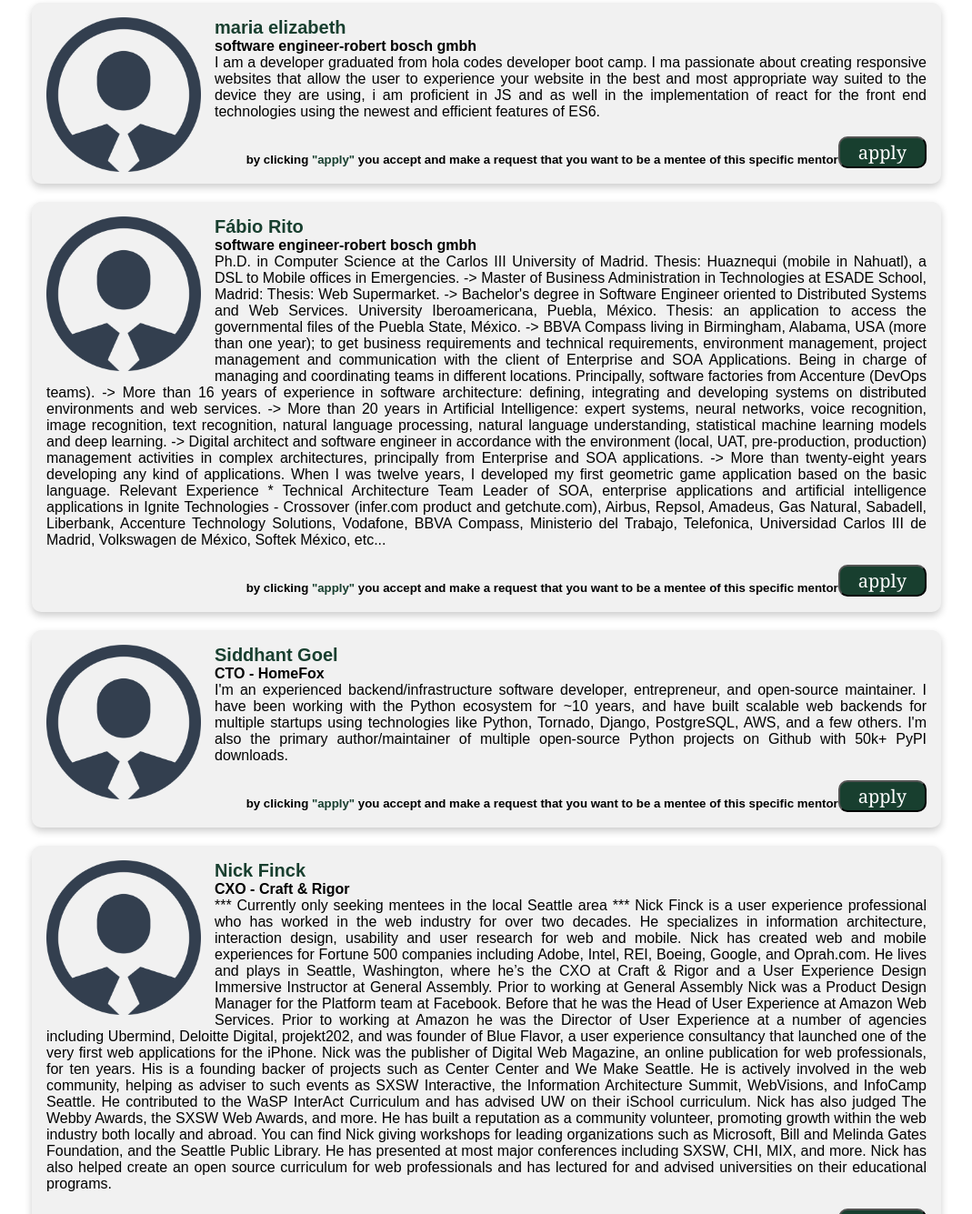
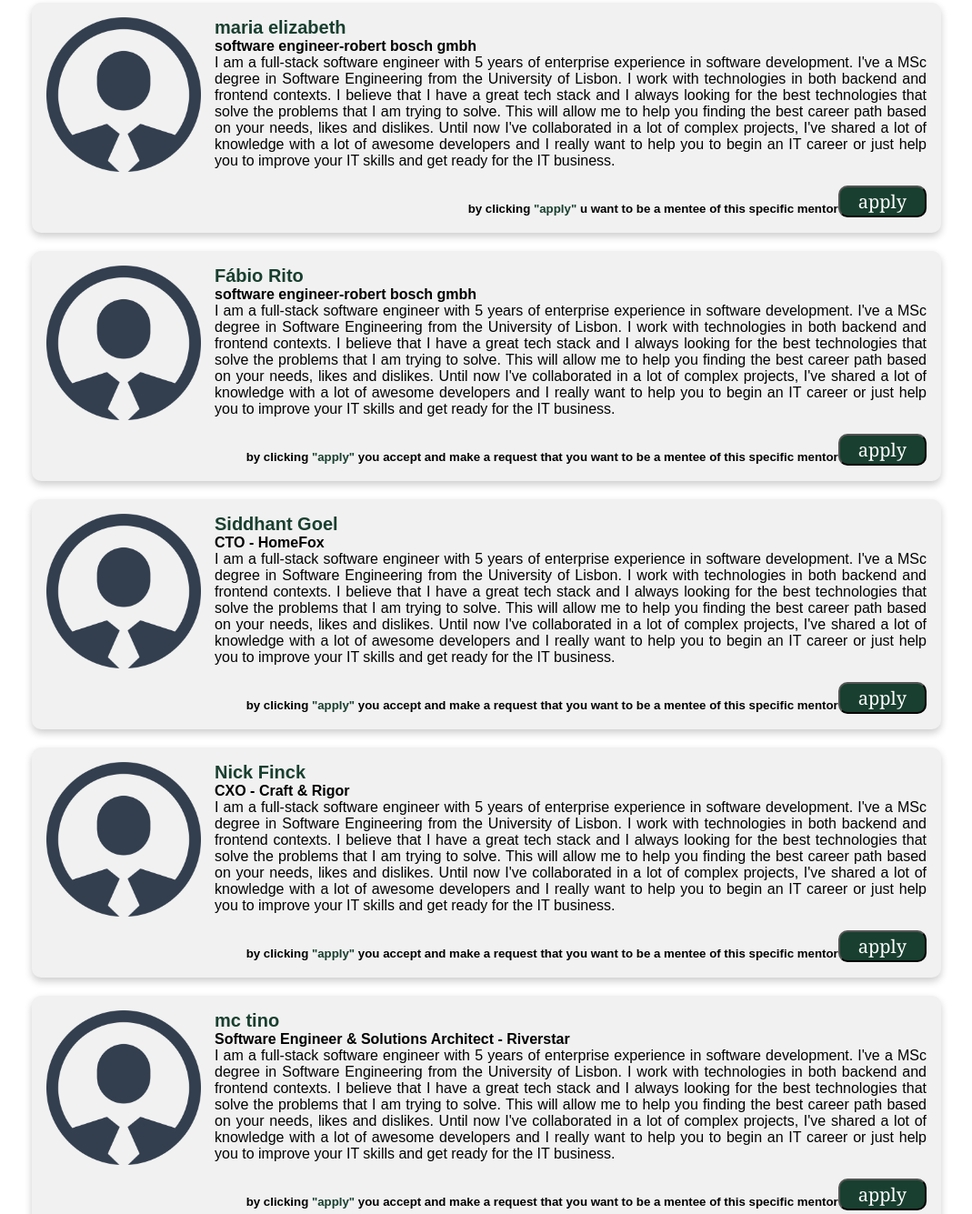
Before and after one commit to fikepaci/andela_project, a plain HTML site: page ui/html/mentorslist.html in a window 1280 px wide. Shown: the part 106-1441 px from the top of the page at 91% size, without its empty margins (105-1174 px from the left). Drawn offline with Linux system fonts and the light colour scheme.

Commit message:
[ft #168217127] change list of all mentors page

```diff
--- a/ui/html/mentorslist.html
+++ b/ui/html/mentorslist.html
@@ -20,6 +20,22 @@
             <a href="../index.html">Logout</a>
         </div>
     </div>
+    <div id="id02" class="modal">
+            <form class="modal-content animate" action="./mentorslist.html">
+                <div class="imgcontainer">
+                    <h1>create session form</h1>
+                    <p>Please fill in this form to make a session request to this mentor.</p>
+                    <span onclick="document.getElementById('id02').style.display='none'" class="close"
+                        title="Close Modal">×</span>
+                </div>
+                <div class="container">
+                    <label for="remark"><b>questions</b></label>
+                    <textarea name="remark" id="remark" placeholder="enter your questions here..."></textarea>
+                    <input type="submit" value="send">
+                </div>
+
+            </form>
+        </div>
     <div class="card">
         <div class="photo">
             <img src="../images/user2.png" class="profile-img">
@@ -29,14 +45,28 @@
                 <p class="name">maria elizabeth</p>
             </a>
             <p class="job-title">software engineer-robert bosch gmbh</p>
-            <p class="about">I am a developer graduated from hola codes developer boot camp. I ma passionate
-                about creating responsive websites that allow the user to experience your website in the
-                best and most appropriate way suited to the device they are using, i am proficient in JS and
-                as well in the implementation of react for the front end technologies using the newest and
-                efficient features of ES6.
+            <p class="about">I am a full-stack software engineer with 5 years of enterprise
+                experience in
+                software development.
+
+                I've a MSc degree in Software Engineering from the University of Lisbon. I work with
+                technologies in both backend and frontend contexts. I believe that I have a great
+                tech stack
+                and I always looking for the best technologies that solve the problems that I am
+                trying to
+                solve. This will allow me to help you finding the best career path based on your
+                needs,
+                likes and dislikes.
+
+                Until now I've collaborated in a lot of complex projects, I've shared a lot of
+                knowledge
+                with a lot of awesome developers and I really want to help you to begin an IT career
+                or just
+                help you to improve your IT skills and get ready for the IT business.
             </p></br>
-            <button type="submit">apply</button><br>
-            <h5>by clicking <span class="black">"apply" </span> you accept and make a request that you want
+            <button type="submit" onclick="document.getElementById('id02').style.display='block'"
+                style="width:auto;">apply</button><br>
+            <h5>by clicking <span class="black">"apply" </span> u want
                 to be a mentee of this specific mentor</h5><br>
         </div>
     </div>
@@ -49,45 +79,27 @@
                 <p class="name">Fábio Rito</p>
             </a>
             <p class="job-title">software engineer-robert bosch gmbh</p>
-            <p class="about">Ph.D. in Computer Science at the Carlos III University of Madrid. Thesis:
-                Huaznequi (mobile in Nahuatl), a DSL to Mobile offices in Emergencies.
+            <p class="about">I am a full-stack software engineer with 5 years of enterprise
+                experience in
+                software development.
 
-                -> Master of Business Administration in Technologies at ESADE School, Madrid: Thesis: Web
-                Supermarket.
+                I've a MSc degree in Software Engineering from the University of Lisbon. I work with
+                technologies in both backend and frontend contexts. I believe that I have a great
+                tech stack
+                and I always looking for the best technologies that solve the problems that I am
+                trying to
+                solve. This will allow me to help you finding the best career path based on your
+                needs,
+                likes and dislikes.
 
-                -> Bachelor's degree in Software Engineer oriented to Distributed Systems and Web Services.
-                University Iberoamericana, Puebla, México. Thesis: an application to access the governmental
-                files of the Puebla State, México.
-
-                -> BBVA Compass living in Birmingham, Alabama, USA (more than one year); to get business
-                requirements and technical requirements, environment management, project management and
-                communication with the client of Enterprise and SOA Applications.
-
-                Being in charge of managing and coordinating teams in different locations. Principally,
-                software factories from Accenture (DevOps teams).
-
-                -> More than 16 years of experience in software architecture: defining, integrating and
-                developing systems on distributed environments and web services.
-
-                -> More than 20 years in Artificial Intelligence: expert systems, neural networks, voice
-                recognition, image recognition, text recognition, natural language processing, natural
-                language understanding, statistical machine learning models and deep learning.
-
-                -> Digital architect and software engineer in accordance with the environment (local, UAT,
-                pre-production, production) management activities in complex architectures, principally from
-                Enterprise and SOA applications.
-
-                -> More than twenty-eight years developing any kind of applications. When I was twelve
-                years, I developed my first geometric game application based on the basic language.
-
-                Relevant Experience
-                * Technical Architecture Team Leader of SOA, enterprise applications and artificial
-                intelligence applications in Ignite Technologies - Crossover (infer.com product and
-                getchute.com), Airbus, Repsol, Amadeus, Gas Natural, Sabadell, Liberbank, Accenture
-                Technology Solutions, Vodafone, BBVA Compass, Ministerio del Trabajo, Telefonica,
-                Universidad Carlos III de Madrid, Volkswagen de México, Softek México, etc...
+                Until now I've collaborated in a lot of complex projects, I've shared a lot of
+                knowledge
+                with a lot of awesome developers and I really want to help you to begin an IT career
+                or just
+                help you to improve your IT skills and get ready for the IT business.
             </p></br>
-            <button type="submit">apply</button><br>
+            <h4><button type="submit" onclick="document.getElementById('id02').style.display='block'"
+                style="width:auto;">apply</button></h4><h4><br>
             <h5>by clicking <span class="black">"apply" </span> you accept and make a request that you want
                 to be a mentee of this specific mentor</h5><br>
         </div>
@@ -102,17 +114,27 @@
                 <p class="name">Siddhant Goel</p>
             </a>
             <p class="job-title">CTO - HomeFox</p>
-            <p class="about">I'm an experienced backend/infrastructure software developer, entrepreneur, and
-                open-source maintainer.
+            <p class="about">I am a full-stack software engineer with 5 years of enterprise
+                experience in
+                software development.
 
-                I have been working with the Python ecosystem for ~10 years, and have built scalable web
-                backends for multiple startups using technologies like Python, Tornado, Django, PostgreSQL,
-                AWS, and a few others.
+                I've a MSc degree in Software Engineering from the University of Lisbon. I work with
+                technologies in both backend and frontend contexts. I believe that I have a great
+                tech stack
+                and I always looking for the best technologies that solve the problems that I am
+                trying to
+                solve. This will allow me to help you finding the best career path based on your
+                needs,
+                likes and dislikes.
 
-                I'm also the primary author/maintainer of multiple open-source Python projects on Github
-                with 50k+ PyPI downloads.
+                Until now I've collaborated in a lot of complex projects, I've shared a lot of
+                knowledge
+                with a lot of awesome developers and I really want to help you to begin an IT career
+                or just
+                help you to improve your IT skills and get ready for the IT business.
             </p></br>
-            <button type="submit">apply</button><br>
+            <button type="submit" onclick="document.getElementById('id02').style.display='block'"
+            style="width:auto;">apply</button><br>
             <h5>by clicking <span class="black">"apply" </span> you accept and make a request that you want
                 to be a mentee of this specific mentor</h5><br>
         </div>
@@ -127,40 +149,27 @@
                 <p class="name">Nick Finck</p>
             </a>
             <p class="job-title">CXO - Craft & Rigor</p>
-            <p class="about">*** Currently only seeking mentees in the local Seattle area ***
+            <p class="about">I am a full-stack software engineer with 5 years of enterprise
+                experience in
+                software development.
 
-                Nick Finck is a user experience professional who has worked in the web industry for over
-                two decades. He specializes in information architecture, interaction design, usability
-                and user research for web and mobile.
+                I've a MSc degree in Software Engineering from the University of Lisbon. I work with
+                technologies in both backend and frontend contexts. I believe that I have a great
+                tech stack
+                and I always looking for the best technologies that solve the problems that I am
+                trying to
+                solve. This will allow me to help you finding the best career path based on your
+                needs,
+                likes and dislikes.
 
-                Nick has created web and mobile experiences for Fortune 500 companies including Adobe,
-                Intel, REI, Boeing, Google, and Oprah.com. He lives and plays in Seattle, Washington,
-                where he’s the CXO at Craft & Rigor and a User Experience Design Immersive Instructor at
-                General Assembly.
-
-                Prior to working at General Assembly Nick was a Product Design Manager for the Platform
-                team at Facebook. Before that he was the Head of User Experience at Amazon Web Services.
-                Prior to working at Amazon he was the Director of User Experience at a number of
-                agencies including Ubermind, Deloitte Digital, projekt202, and was founder of Blue
-                Flavor, a user experience consultancy that launched one of the very first web
-                applications for the iPhone.
-
-                Nick was the publisher of Digital Web Magazine, an online publication for web
-                professionals, for ten years. His is a founding backer of projects such as Center Center
-                and We Make Seattle. He is actively involved in the web community, helping as adviser to
-                such events as SXSW Interactive, the Information Architecture Summit, WebVisions, and
-                InfoCamp Seattle. He contributed to the WaSP InterAct Curriculum and has advised UW on
-                their iSchool curriculum. Nick has also judged The Webby Awards, the SXSW Web Awards,
-                and more.
-
-                He has built a reputation as a community volunteer, promoting growth within the web
-                industry both locally and abroad. You can find Nick giving workshops for leading
-                organizations such as Microsoft, Bill and Melinda Gates Foundation, and the Seattle
-                Public Library. He has presented at most major conferences including SXSW, CHI, MIX, and
-                more. Nick has also helped create an open source curriculum for web professionals and
-                has lectured for and advised universities on their educational programs.
+                Until now I've collaborated in a lot of complex projects, I've shared a lot of
+                knowledge
+                with a lot of awesome developers and I really want to help you to begin an IT career
+                or just
+                help you to improve your IT skills and get ready for the IT business.
             </p></br>
-            <button type="submit">apply</button><br>
+            <button type="submit" onclick="document.getElementById('id02').style.display='block'"
+            style="width:auto;">apply</button><br>
             <h5>by clicking <span class="black">"apply" </span> you accept and make a request that you
                 want
                 to be a mentee of this specific mentor</h5><br>
@@ -195,7 +204,8 @@
                 or just
                 help you to improve your IT skills and get ready for the IT business.
             </p></br>
-            <button type="submit">apply</button><br>
+            <button type="submit" onclick="document.getElementById('id02').style.display='block'"
+            style="width:auto;">apply</button><br>
             <h5>by clicking <span class="black">"apply" </span> you accept and make a request that
                 you want
                 to be a mentee of this specific mentor</h5><br>
@@ -211,29 +221,27 @@
                 <p class="name">Dave Malouf</p>
             </a>
             <p class="job-title">Design Coach - Dave Malouf Design</p>
-            <p class="about">I am a 25yr veteran in design of digital systems. I have worked for
-                companies
-                as large as HP and even owned my own startup. I have been a professor of design,
-                a team
-                manger, a practice lead, a research principle, a strategist, a UI Designer, an
-                art director,
-                and more.
+            <p class="about">I am a full-stack software engineer with 5 years of enterprise
+                experience in
+                software development.
 
-                I want to help you either as an individual who is looking for career and
-                portfolio advice or
-                as a leader of a team who wants to help their team reach their true value
-                potential and make
-                a strong impact.
+                I've a MSc degree in Software Engineering from the University of Lisbon. I work with
+                technologies in both backend and frontend contexts. I believe that I have a great
+                tech stack
+                and I always looking for the best technologies that solve the problems that I am
+                trying to
+                solve. This will allow me to help you finding the best career path based on your
+                needs,
+                likes and dislikes.
 
-                NOTE: Even though I'm in the US, I'm open to mentees from almost anywhere around
-                the world
-                so long as they are open to finding mutually good times. Besides North America
-                (all
-                timezones) best locations are Europe, Africa, and Latin America. Though Asia,
-                Australia, can
-                word depending on where and how flexible you can be.
+                Until now I've collaborated in a lot of complex projects, I've shared a lot of
+                knowledge
+                with a lot of awesome developers and I really want to help you to begin an IT career
+                or just
+                help you to improve your IT skills and get ready for the IT business.
             </p></br>
-            <button type="submit">apply</button><br>
+            <button type="submit" onclick="document.getElementById('id02').style.display='block'"
+            style="width:auto;">apply</button><br>
             <h5>by clicking <span class="black">"apply" </span> you accept and make a request
                 that you want
                 to be a mentee of this specific mentor</h5><br>
```
